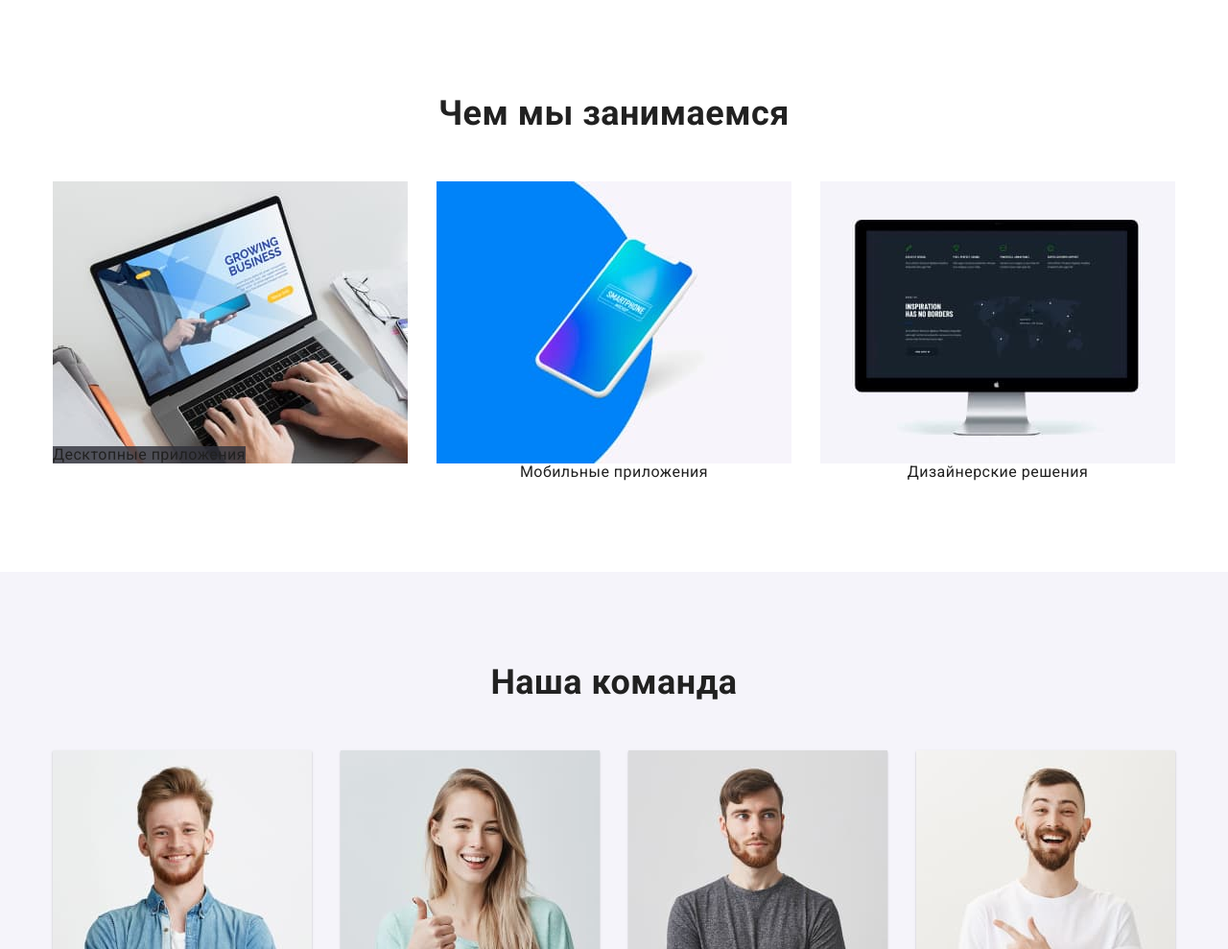
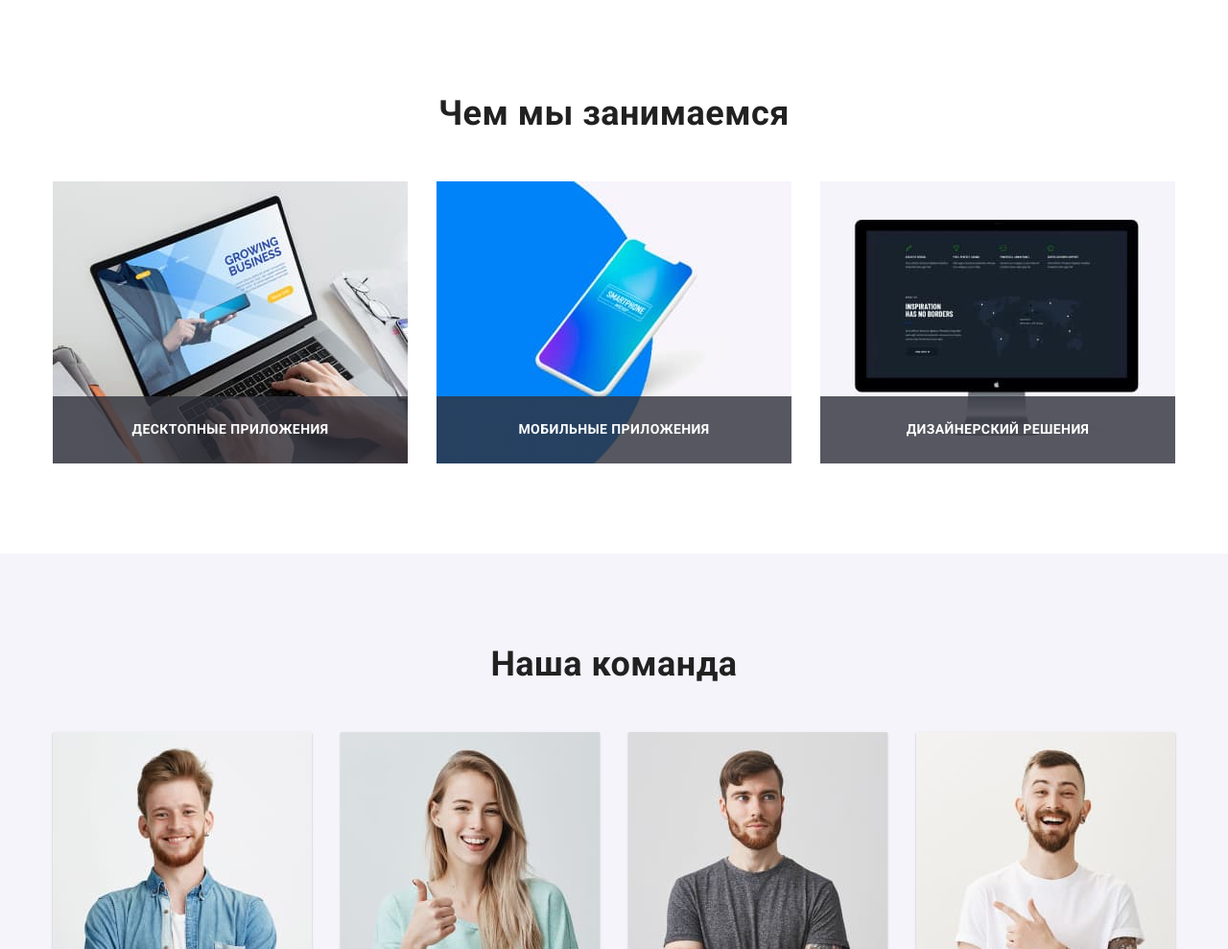
Before and after one commit to abakarovmaks/goit-markup-hw-05, a plain HTML site: page index.html in a window 1280 px wide. Shown: the part 1121-2110 px from the top of the page at 96% size. Drawn offline with nearby package versions, Linux system fonts and the light colour scheme.

Commit message:
Добавляет текст на картинке в Чем мы занимаемся

```diff
--- a/css/styles.css
+++ b/css/styles.css
@@ -204,7 +204,7 @@ img {
   height: 4px;
   width: 100%;
   background-color: var(--accent-color);
-  border-radius: 4px;
+  border-radius: 2px;
 }
 
 /* Адресс INDEX и PORTFOLIO */
@@ -708,13 +708,31 @@ footer > .container {
   background-position: center;
 }
 
-.relative {
+/* Текст поверх картинки в Чем мы занимаемся */
+
+.product-thumb {
   position: relative;
 }
 
 .absolute {
+  display: flex;
+  align-items: center;
+  justify-content: center;
+
   position: absolute;
   bottom: 0;
+  left: 50%;
+  transform: translateX(-50%);
+
+  min-width: 100%;
+  min-height: 70px;
+  font-weight: bold;
+  font-size: 14px;
+  line-height: 1.14;
+  letter-spacing: 0.03em;
+  text-transform: uppercase;
+  color: var(--primary-white-color);
+
   background-image: linear-gradient(
     to right,
     rgba(47, 48, 58, 0.8),
--- a/index.html
+++ b/index.html
@@ -126,8 +126,8 @@
           <h2 class="margin-item">Чем мы занимаемся</h2>
           <ul class="list-employment">
             <li class="list-item">
+              <div class="product-thumb">
                 <a href="#">
-                <div class="relative">
                   <img
                     src="./images/notebook1.jpg"
                     alt="Ноутбук"
@@ -136,28 +136,34 @@
                   />
 
                   <p class="absolute">Десктопные приложения</p>
+                </a>
               </div>
-              </a>
             </li>
             <li class="list-item">
-              <a href="#"
-                ><img
+              <div class="product-thumb">
+                <a href="#">
+                  <img
                     src="./images/smartphone2.jpg"
                     alt="Смартфон"
                     width="370"
                     height="294"
-                />Мобильные приложения</a
-              >
+                  />
+                  <p class="absolute">Мобильные приложения</p>
+                </a>
+              </div>
             </li>
             <li class="list-item">
-              <a href="#"
-                ><img
-                  src="./images/screen3.jpg"
-                  alt="Компьютер"
+              <div class="product-thumb">
+                <a href="#">
+                  <img
+                    src="./images/monitor.jpg"
+                    alt="Смартфон"
                     width="370"
                     height="294"
-                />Дизайнерские решения</a
-              >
+                  />
+                  <p class="absolute">Дизайнерский решения</p>
+                </a>
+              </div>
             </li>
           </ul>
         </div>
```
Lines whose indentation alone changed are shown as unchanged.
